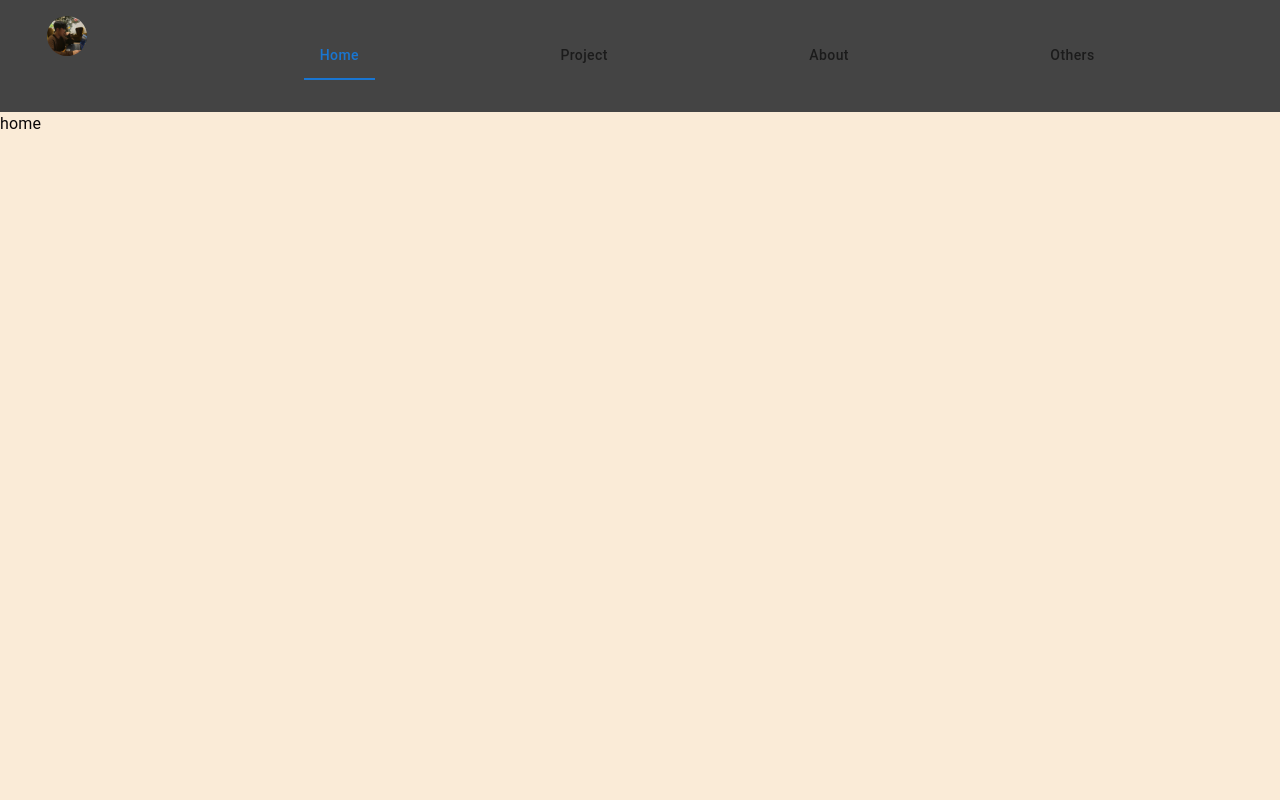
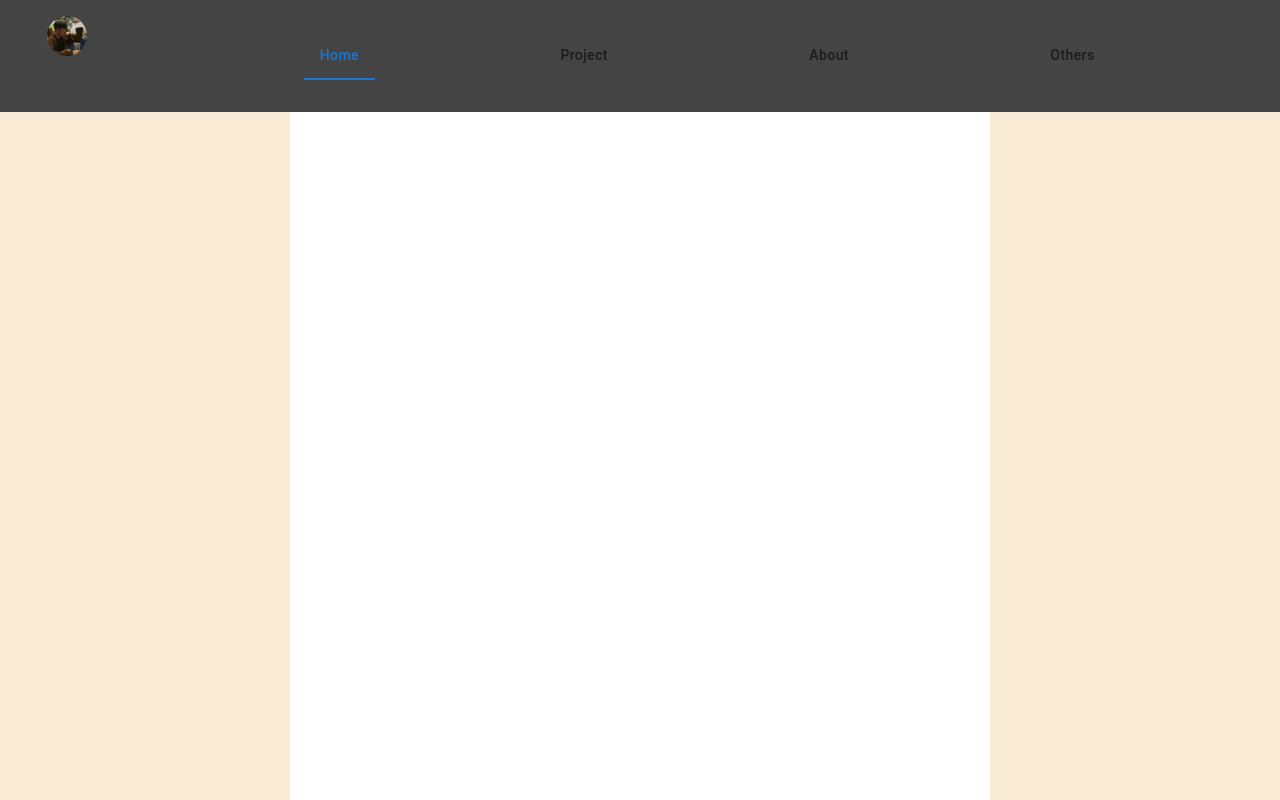
Before and after one commit to kiminseob/resume, a React (Create React App) app: page /home in a window 1280 px wide. Built offline with nearby package versions, Linux system fonts and the light colour scheme.

Commit message:
feat: home탭 canvas 추가

```diff
--- a/src/components/gnb/nav.jsx
+++ b/src/components/gnb/nav.jsx
@@ -15,6 +15,7 @@ const tabsStyle = () => ({
 
 const tabStyle = () => ({
   textTransform: 'none',
+  color: customTheme.navTxtSelectedColor,
   '&.Mui-selected': {
     color: customTheme.navTxtColor,
   },
--- a/src/components/index.js
+++ b/src/components/index.js
@@ -1,4 +1,4 @@
-export { default as Nav } from './gnb/Nav';
+export { default as Nav } from './gnb/nav';
 export { default as Home } from './portfolio/home';
 export { default as Project } from './portfolio/project';
 export { default as About } from './portfolio/about';
--- a/src/components/portfolio/about/index.jsx
+++ b/src/components/portfolio/about/index.jsx
@@ -1,7 +1,18 @@
 import React from 'react';
 
 function About() {
-  return 'about';
+  return (
+    <div className="about">
+      <h1>안녕하세요</h1>
+      <p>프론트엔드 개발자 김인섭 입니다.</p>
+      <p>현재 티맥스소프트에서 Superframe 어드민의 UI를 개발하고 있습니다.</p>
+      <p>
+        기술스택은 <strong>React, Mobx</strong>를 활용하고 있으며, CSS는
+        <strong> materialUI</strong>를 활용하여 디자인합니다.
+      </p>
+      ...(ing)
+    </div>
+  );
 }
 
 export default About;
--- a/src/components/portfolio/home/index.jsx
+++ b/src/components/portfolio/home/index.jsx
@@ -1,7 +1,58 @@
-import React from 'react';
+import React, { useEffect, useRef, useState } from 'react';
 
 function Home() {
-  return 'home';
+  const canvasRef = useRef(null);
+  const contextRef = useRef(null);
+  const [ctx, setCtx] = useState();
+  const [isDrawing, setIsDrawing] = useState();
+
+  useEffect(() => {
+    const canvas = canvasRef.current;
+    canvas.width = 700;
+    canvas.height = 700;
+
+    const context = canvas.getContext('2d');
+    context.strokeStyle = 'black';
+    context.lineWidth = 2.5;
+    context.fillStyle = 'white';
+    context.fillRect(0, 0, canvas.width, canvas.height);
+    contextRef.current = context;
+
+    setCtx(contextRef.current);
+  }, []);
+
+  const startDrawing = () => {
+    setIsDrawing(true);
+  };
+
+  const finishDrawing = () => {
+    setIsDrawing(false);
+  };
+
+  const drawing = ({ nativeEvent }) => {
+    const { offsetX, offsetY } = nativeEvent;
+
+    if (isDrawing) {
+      ctx.lineTo(offsetX, offsetY);
+      ctx.stroke();
+    } else {
+      ctx.beginPath();
+      ctx.moveTo(offsetX, offsetY);
+    }
+  };
+
+  return (
+    <div className="home">
+      <canvas
+        ref={canvasRef}
+        onMouseDownCapture={startDrawing}
+        onMouseDown={drawing}
+        onMouseUp={finishDrawing}
+        onMouseMove={drawing}
+        onMouseLeave={finishDrawing}
+      />
+    </div>
+  );
 }
 
 export default Home;
--- /dev/null
+++ b/src/scss/portfolio/about.scss
@@ -0,0 +1,6 @@
+.about {
+  padding: 2rem;
+  h1 {
+    margin: 0;
+  }
+}
--- a/src/scss/portfolio/common.scss
+++ b/src/scss/portfolio/common.scss
@@ -1,3 +1,12 @@
+body {
+  overflow: hidden;
+}
+
+main {
+  height: 100%;
+  overflow: auto;
+}
+
 ul {
   list-style-type: none;
   margin: 0;
--- /dev/null
+++ b/src/scss/portfolio/home.scss
@@ -0,0 +1,6 @@
+.home {
+  display: flex;
+  justify-content: center;
+  align-items: center;
+  height: 100%;
+}
--- a/src/scss/portfolio/index.scss
+++ b/src/scss/portfolio/index.scss
@@ -1,3 +1,5 @@
 @import './common';
 @import './contents';
 @import './portfolio';
+@import './about';
+@import './home';
--- a/src/scss/portfolio/portfolio.scss
+++ b/src/scss/portfolio/portfolio.scss
@@ -1,10 +1,11 @@
 @import '../variable.module';
 
 .portfolio {
+  display: flex;
+  flex-direction: column;
   min-width: $mobile-breakpoint;
   background-color: $portfolio-background-color;
+  color: $portfolio-txt-color;
   width: 100vw;
   height: 100vh;
-  color: $portfolio-txt-color;
-  overflow: auto;
 }
--- a/src/scss/variable.module.scss
+++ b/src/scss/variable.module.scss
@@ -8,6 +8,7 @@ $desktop-breakpoint: 1024px;
 
 $nav-background-color: #444444;
 $nav-txt-color: #b1b1b1;
+$nav-txt-selected-color: #b1b1b1;
 
 $portfolio-background-color: antiquewhite;
 $portfolio-txt-color: #0a0708;
@@ -22,4 +23,5 @@ $portfolio-txt-color: #0a0708;
   desktopBreakpoint: $desktop-breakpoint;
 
   navTxtColor: $nav-txt-color;
+  navTxtSelectedColor: $nav-txt-selected-color;
 }
```
